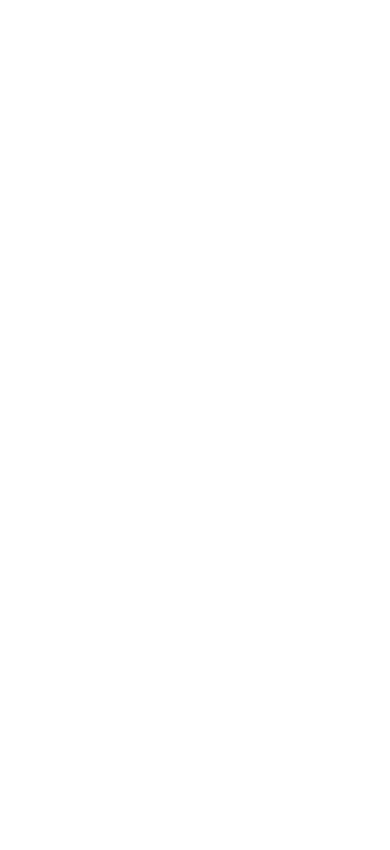
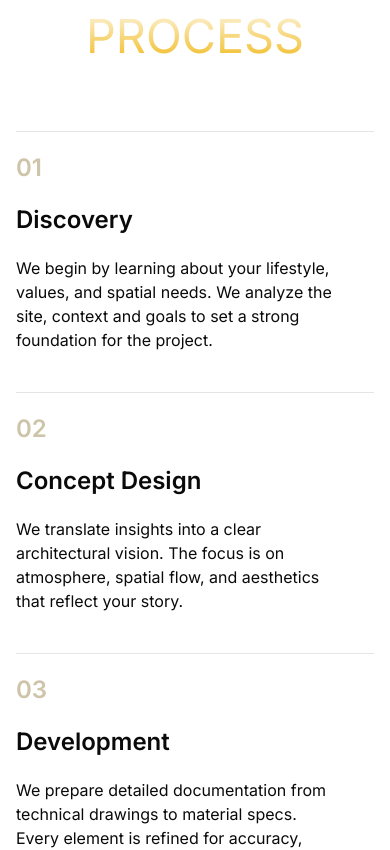
Before and after one commit to apensia-publishing/vantastudio-landing, a React (Vite) app: page / in a window 390 px wide. Shown: the part 3960-4810 px from the top of the page. Before the commit the page ends 3945 px from the top, so only its background shows below. Built offline with nearby package versions, Linux system fonts and the light colour scheme.

Commit message:
Process section responsive

```diff
--- a/src/components/sections/HeroSection.tsx
+++ b/src/components/sections/HeroSection.tsx
@@ -2,6 +2,7 @@
 import useHandleHamburgerStore from "@/store/useHandleHamburgerStore";
 import HamburgerButton from "../ui/HamburgerButton";
 import ServiceCard from "../ui/ServiceCard";
+import ProcessCard from "../ui/ProcessCard";
 
 const servicesData = [
   {
@@ -23,6 +24,25 @@
     name: "Project Supervision",
     exp: "Precision in every detail. We oversee the execution of your project with rigorous attention.",
     src: "../services/service_4.jpg",
+  },
+];
+
+const processData = [
+  {
+    name: "Discovery",
+    exp: "We begin by learning about your lifestyle, values, and spatial needs. We analyze the site, context and goals to set a strong foundation for the project.",
+  },
+  {
+    name: "Concept Design",
+    exp: "We translate insights into a clear architectural vision. The focus is on atmosphere, spatial flow, and aesthetics that reflect your story.",
+  },
+  {
+    name: "Development",
+    exp: "We prepare detailed documentation from technical drawings to material specs. Every element is refined for accuracy, buildability, and budget alignment.",
+  },
+  {
+    name: "Execution",
+    exp: "We stay involved through site supervision and design oversight. This ensures your vision is realized with precision, quality, and peac of mind.",
   },
 ];
 
@@ -77,7 +97,7 @@
               <br />
               Grounded In Beauty.
             </h2>
-            <p className="">
+            <p>
               We are a boutique architecture studio specializing in residential
               and commercial spaces for mordern living. Our mission is to create
               meaningful environments that reflect who you are and how you live.
@@ -120,6 +140,23 @@
           ))}
         </ul>
       </section>
+
+      {/* Process section */}
+      <section
+        id="process"
+        className="w-full flex flex-col justify-center p-4 my-20 gap-15 sm:p-6"
+      >
+        <h1 className="uppercase text-center text-[12vw] text-nowrap text-transparent bg-[linear-gradient(#fff,#efb100)] bg-clip-text lg:text-left lg:text-6xl">
+          process
+        </h1>
+        <ol id="process_wrapper" className="flex flex-col gap-5">
+          {processData.map((i, index) => (
+            <li key={index} className="border-t last:border-b">
+              <ProcessCard name={i.name} exp={i.exp} index={index + 1} />
+            </li>
+          ))}
+        </ol>
+      </section>
     </>
   );
 }
--- /dev/null
+++ b/src/components/ui/ProcessCard.tsx
@@ -0,0 +1,19 @@
+type ProcessCardProps = {
+  name: string;
+  exp: string;
+  index: number;
+};
+
+export default function ProcessCard({ name, exp, index }: ProcessCardProps) {
+  return (
+    <div className="flex flex-col lg:flex-row gap-5 py-5 lg:pt-5 lg:pb-15">
+      <span className="lg:flex-1 text-midnight text-2xl font-semibold">
+        0{index}
+      </span>
+      <h2 className="lg:flex-2 font-semibold text-2xl">{name}</h2>
+      <div className="lg:flex-2">
+        <p className="max-w-[20rem]">{exp}</p>
+      </div>
+    </div>
+  );
+}
--- a/src/index.css
+++ b/src/index.css
@@ -44,6 +44,9 @@
   --color-sidebar-accent-foreground: var(--sidebar-accent-foreground);
   --color-sidebar-border: var(--sidebar-border);
   --color-sidebar-ring: var(--sidebar-ring);
+
+  /* Custom color */
+  --color-midnight: #cdc4a9;
 }
 
 :root {
```
